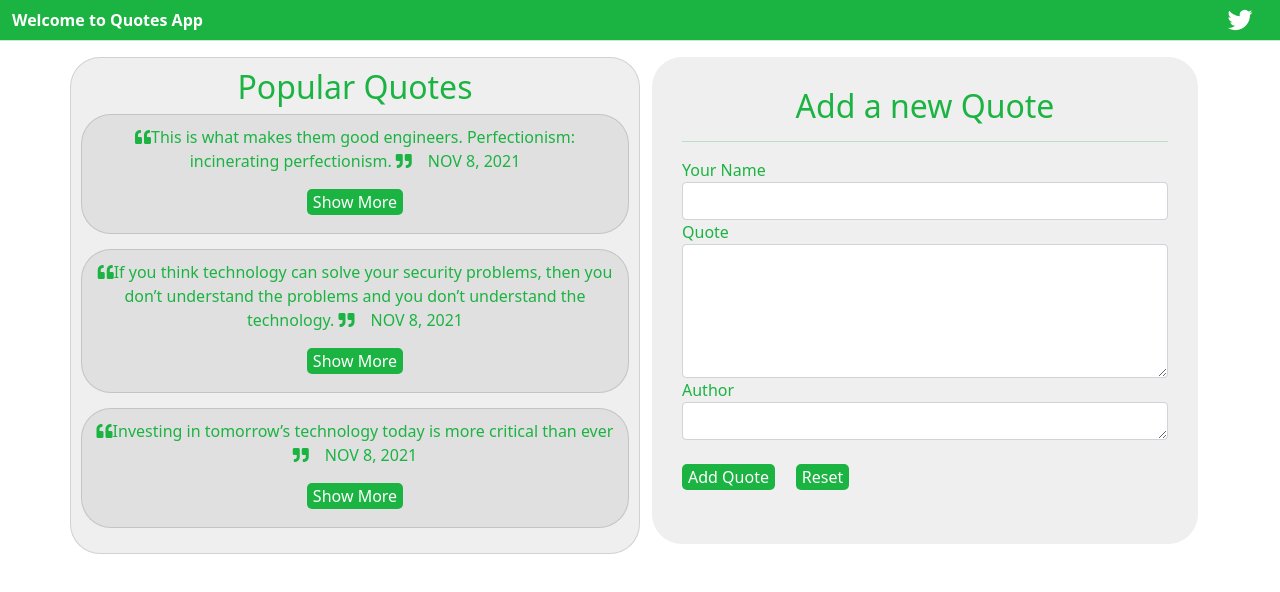
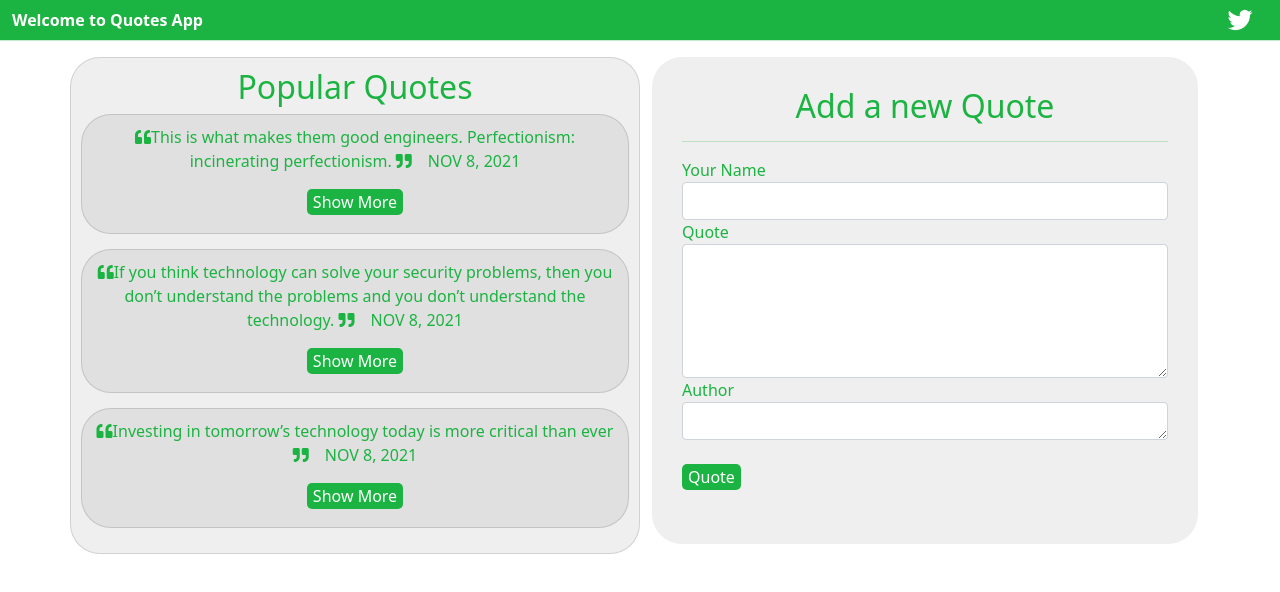
Before and after one commit to ezekielkibiego/Quotes-App, an Angular app: page / in a window 1280 px wide. Shown: the top 592 px of the page. Built offline with nearby package versions, Linux system fonts and the light colour scheme.

Commit message:
add reset method

```diff
--- a/src/app/quote-form/quote-form.component.html
+++ b/src/app/quote-form/quote-form.component.html
@@ -1,7 +1,8 @@
 <div class="container-fluid form">
     <h2 class="text-center">Add a new Quote</h2>
     <hr>
-    <form (ngSubmit)='submitQuote()' #quoteForm='ngForm'>
+    <!-- <form (ngSubmit)='submitQuote()' #quoteForm='ngForm'> -->
+    <form (ngSubmit)='submitQuote() ;quoteForm.resetForm({})' #quoteForm='ngForm'>
         <div class="form-group">
             <label for="name">Your Name</label>
             <input type="name" required class="form-control" id="name" [(ngModel)]="newQuote.yourName" name="name" #name='ngModel'>
@@ -18,7 +19,7 @@
 
         </div><br>
         <div class="input">
-            <button type="submit" class="">Add Quote</button> &nbsp;&nbsp;&nbsp; <input type="reset" value="Reset"><br><br>
+            <button type="submit" class=""> Quote</button><br><br>
         </div>
     </form>
 </div>
--- a/src/app/quote-form/quote-form.component.ts
+++ b/src/app/quote-form/quote-form.component.ts
@@ -14,9 +14,9 @@ export class QuoteFormComponent implements OnInit {
 
   submitQuote(){
 this.addQuote.emit(this.newQuote);
+this.newQuote = new Quote(0,"","", "", new Date());
 
   }
-
 
   constructor() { }
 
--- a/src/app/quotes/quotes.component.ts
+++ b/src/app/quotes/quotes.component.ts
@@ -38,6 +38,8 @@ export class QuotesComponent implements OnInit {
   ngOnInit(): void {
   }
 
+
+
   addNewQuote(quote: Quote){
     let quoteLength = this.quotes.length;
     quote.id = quoteLength+1;
```
Also changed, not shown: src/styles.css (line endings or trailing spaces).
